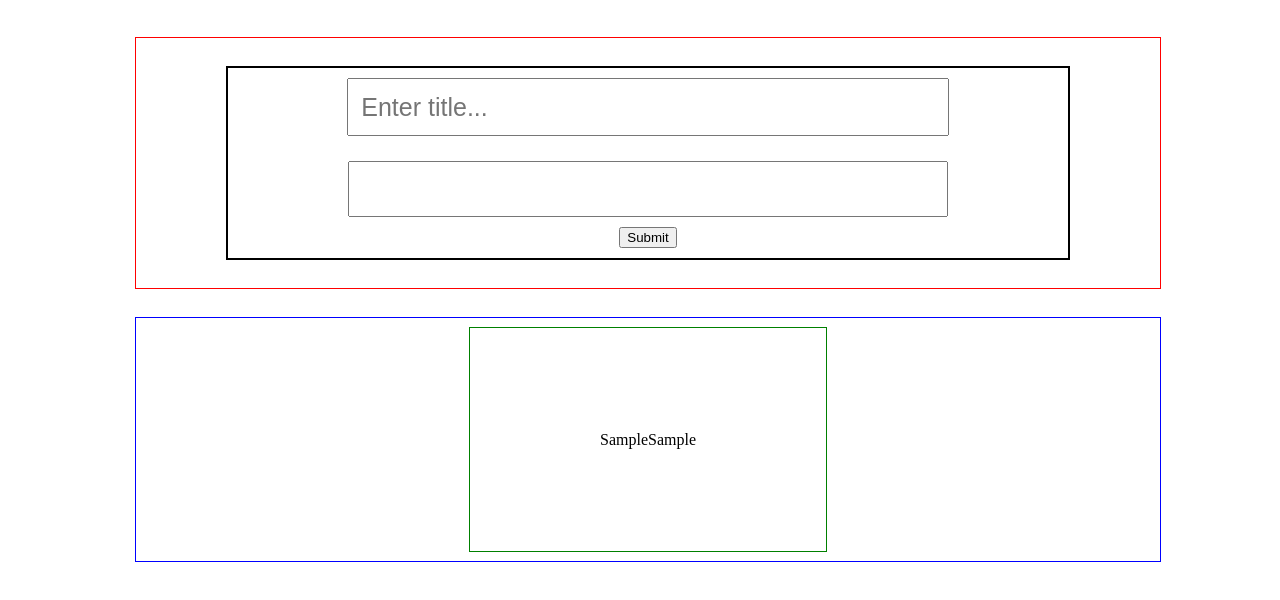
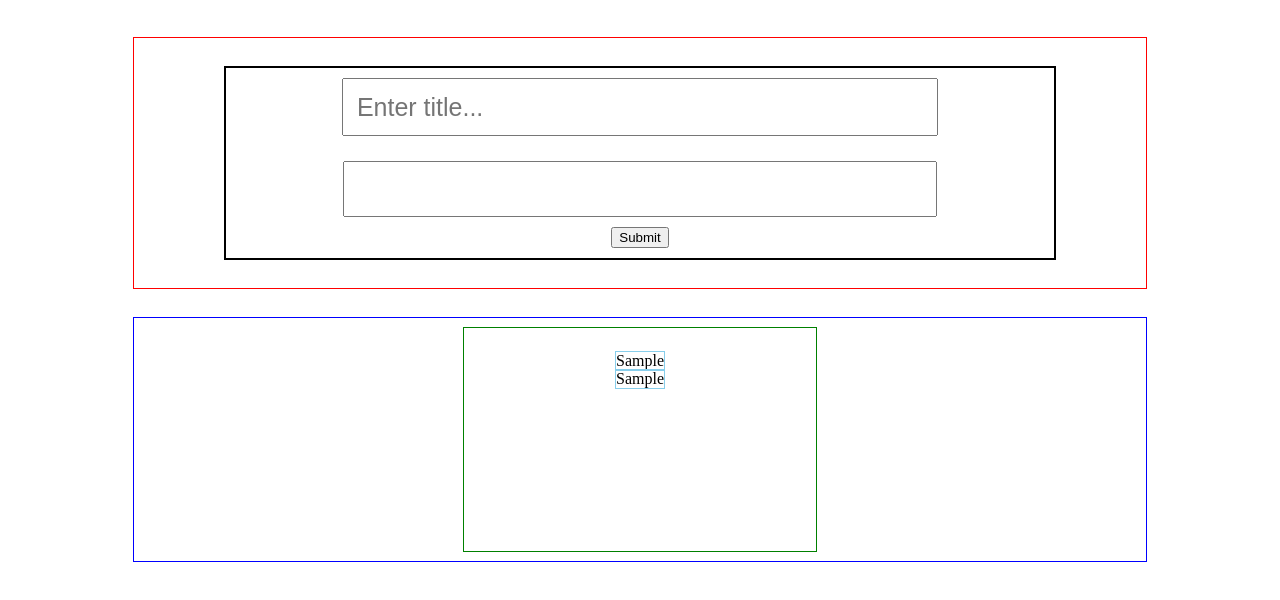
Before and after one commit to JlordS32/TDL-App, a React (Vite) app: page / in a window 1280 px wide. Both pictures are taken after typing "Sample", "Sample" into the empty fields and a click on the button "Submit". Shown: the top 600 px of the page. Built offline with nearby package versions, Linux system fonts and the light colour scheme.

Commit message:
new commit

```diff
--- a/src/styles/app.modules.css
+++ b/src/styles/app.modules.css
@@ -1,18 +1,10 @@
 .app {
-   width: 100vw;
+   width: 100%;
    box-sizing: border-box;
    display: flex;
    flex-direction: column;
-   justify-content: center;
+   justify-content: flex-start;
    align-items: center;
-   height: auto;
+   min-height: 100vh;
+   overflow-y: auto;
 }
-
-.todo-container {
-   display: flex;
-   justify-content: center;
-   align-items: center;
-   width: 80%;
-   height: 100%;
-   flex-wrap: wrap;
-}
--- a/src/styles/todo.modules.css
+++ b/src/styles/todo.modules.css
@@ -2,6 +2,7 @@
 .todos-wrapper {
    width: 80%;
    height: 100%;
+   outline: 1px purple solid;
 }
 
 .newtodo-container,
@@ -10,6 +11,7 @@
    flex-direction: column;
    justify-content: center;
    align-items: center;
+   outline: 1px purple solid;
 }
 
 .newtodo-container {
@@ -55,6 +57,13 @@
    padding: 1.5em;
    display: flex;
    overflow-x: hidden;
+   flex-direction: column;
+   align-items: center;
+}
+
+.title,
+.todo-content {
+   outline: 1px solid skyblue;
 }
 
 @media screen and (min-width: 1800px) {
```
